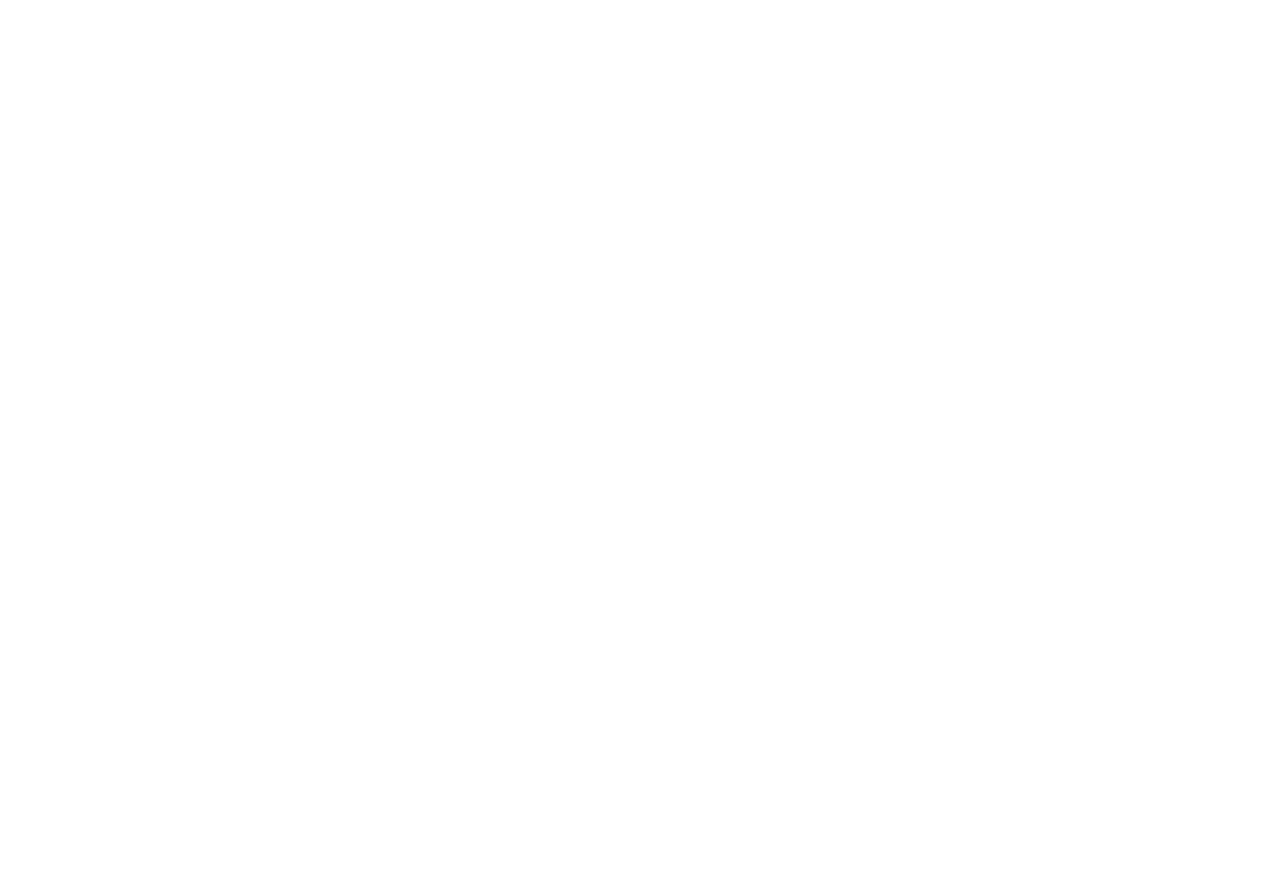
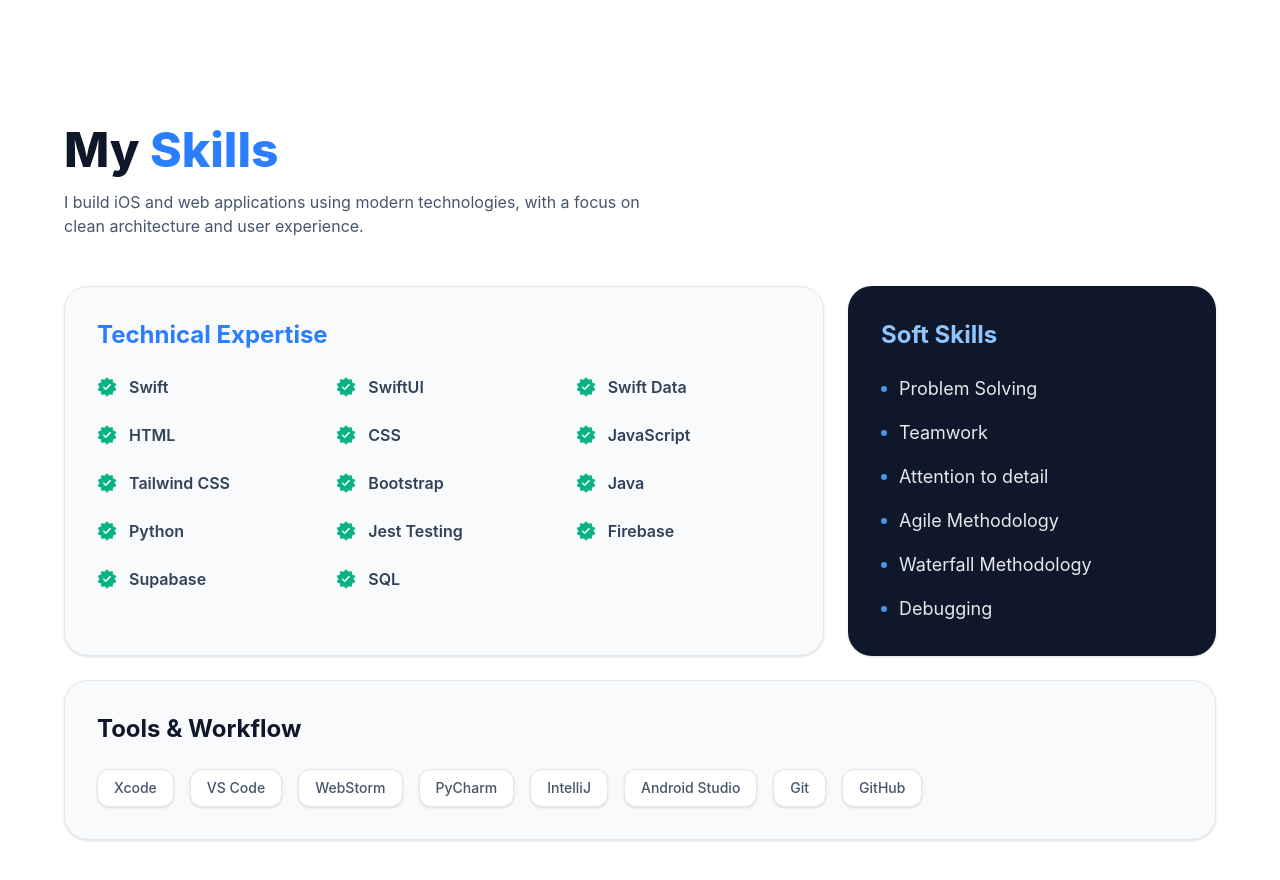
Before and after one commit to A-Moiz/my-portfolio, a React (Vite) app in the folder my-portfolio/: page / in a window 1280 px wide. Shown: the part 1880-2760 px from the top of the page. Before the commit the page ends 1926 px from the top, so only its background shows below. Built offline with nearby package versions, Linux system fonts and the light colour scheme.

Commit message:
Completed Skills section of portfolio

```diff
--- a/my-portfolio/src/App.tsx
+++ b/my-portfolio/src/App.tsx
@@ -1,6 +1,7 @@
 import NavBar from "./components/NavBar";
 import Hero from "./components/Hero";
 import Project from "./components/Project";
+import Skill from "./components/Skill";
 
 function App() {
   return (
@@ -8,6 +9,7 @@
       <NavBar />
       <Hero />
       <Project />
+      <Skill />
     </div>
   );
 }
--- /dev/null
+++ b/my-portfolio/src/components/Skill.tsx
@@ -0,0 +1,111 @@
+import CheckMark from "../assets/checkmark.png";
+import SkillCard from "./SkillCard";
+import SkillEntry from "./SkillEntry";
+
+const technicalSkills = [
+  "Swift",
+  "SwiftUI",
+  "Swift Data",
+  "HTML",
+  "CSS",
+  "JavaScript",
+  "Tailwind CSS",
+  "Bootstrap",
+  "Java",
+  "Python",
+  "Jest Testing",
+  "Firebase",
+  "Supabase",
+  "SQL",
+];
+const tools = [
+  "Xcode",
+  "VS Code",
+  "WebStorm",
+  "PyCharm",
+  "IntelliJ",
+  "Android Studio",
+  "Git",
+  "GitHub",
+];
+const softSkills = [
+  "Problem Solving",
+  "Teamwork",
+  "Attention to detail",
+  "Agile Methodology",
+  "Waterfall Methodology",
+  "Debugging",
+];
+
+function Skill() {
+  return (
+    <section
+      id="skills"
+      className="py-20 px-8 md:px-16 bg-white dark:bg-blue-950 transition-colors duration-300"
+    >
+      <div className="max-w-6xl mx-auto">
+        {/* Header */}
+        <div className="mb-12 text-center md:text-left">
+          <h2 className="text-4xl md:text-5xl font-extrabold text-slate-900 dark:text-white">
+            My <span className="text-blue-500">Skills</span>
+          </h2>
+          <p className="text-slate-600 dark:text-slate-400 mt-4 max-w-xl">
+            I build iOS and web applications using modern technologies, with a
+            focus on clean architecture and user experience.
+          </p>
+        </div>
+
+        {/* Skill Grid */}
+        <div className="grid grid-cols-1 md:grid-cols-3 gap-6">
+          {/* Technical Skills */}
+          <SkillCard
+            title="Technical Expertise"
+            titleColor="text-blue-500"
+            className="md:col-span-2 bg-slate-50 dark:bg-blue-900/20 border-slate-200 dark:border-blue-800"
+          >
+            <div className="grid grid-cols-2 sm:grid-cols-3 gap-6">
+              {technicalSkills.map((s) => (
+                <SkillEntry key={s} name={s} icon={CheckMark} />
+              ))}
+            </div>
+          </SkillCard>
+
+          {/* Soft Skills */}
+          <SkillCard
+            title="Soft Skills"
+            titleColor="text-blue-300"
+            className="bg-slate-900 dark:bg-blue-800 text-white border-transparent"
+          >
+            <ul className="space-y-4">
+              {softSkills.map((s) => (
+                <li key={s} className="flex items-center gap-3 opacity-90">
+                  <div className="w-1.5 h-1.5 rounded-full bg-blue-400" />
+                  <span className="text-lg">{s}</span>
+                </li>
+              ))}
+            </ul>
+          </SkillCard>
+
+          {/* Tools Section */}
+          <SkillCard
+            title="Tools & Workflow"
+            className="md:col-span-3 bg-slate-50 dark:bg-blue-900/20 border-slate-200 dark:border-blue-800"
+          >
+            <div className="flex flex-wrap gap-4">
+              {tools.map((t) => (
+                <span
+                  key={t}
+                  className="px-4 py-2 bg-white dark:bg-blue-950 border border-slate-200 dark:border-blue-700 rounded-xl text-sm font-medium text-slate-600 dark:text-slate-300 shadow-sm"
+                >
+                  {t}
+                </span>
+              ))}
+            </div>
+          </SkillCard>
+        </div>
+      </div>
+    </section>
+  );
+}
+
+export default Skill;
--- /dev/null
+++ b/my-portfolio/src/components/SkillCard.tsx
@@ -0,0 +1,24 @@
+interface Props {
+  title: string;
+  children: React.ReactNode;
+  className?: string;
+  titleColor?: string;
+}
+
+function SkillCard({
+  title,
+  children,
+  className = "",
+  titleColor = "text-slate-900 dark:text-white",
+}: Props) {
+  return (
+    <div
+      className={`p-8 rounded-3xl shadow-sm border transition-all duration-300 ${className}`}
+    >
+      <h3 className={`text-2xl font-bold mb-6 ${titleColor}`}>{title}</h3>
+      {children}
+    </div>
+  );
+}
+
+export default SkillCard;
--- /dev/null
+++ b/my-portfolio/src/components/SkillEntry.tsx
@@ -0,0 +1,17 @@
+interface Props {
+  name: string;
+  icon: string;
+}
+
+function SkillEntry({ name, icon }: Props) {
+  return (
+    <div className="flex items-center gap-3">
+      <img src={icon} alt="check" className="w-5 h-5 dark:invert" />
+      <span className="font-semibold text-slate-700 dark:text-slate-200">
+        {name}
+      </span>
+    </div>
+  );
+}
+
+export default SkillEntry;
```
Also changed, not shown: my-portfolio/src/assets/checkmark.png (added).
